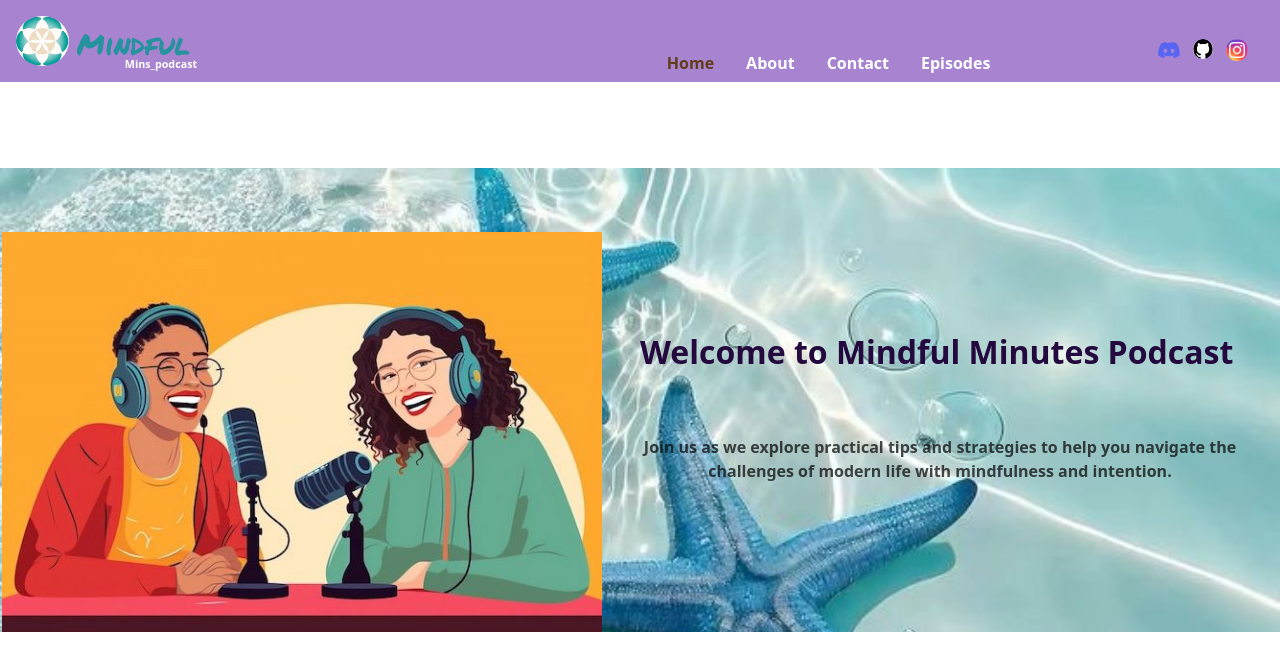
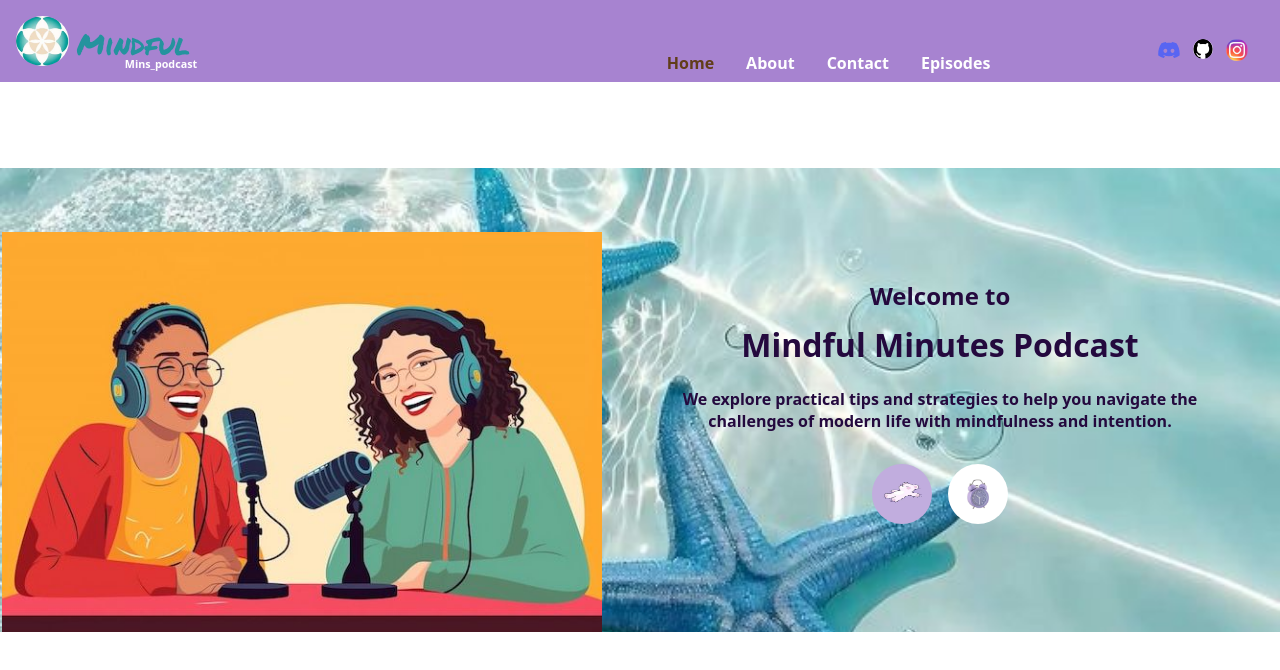
Before and after one commit to foziahussaini/mindful-podcast, a React (Vite) app: page / in a window 1280 px wide. Shown: the top 670 px of the page. Built offline with nearby package versions, Linux system fonts and the light colour scheme.

Commit message:
episode list

```diff
--- a/src/App.css
+++ b/src/App.css
@@ -18,8 +18,7 @@
   position: fixed;
   top: 0;
   left: 0;
-  height: 50px;
-  background-color: #a581cff9;
+  /* height: 50px; */
   padding: 1rem;
   color: white;
   display: flex;
@@ -131,18 +130,50 @@
   max-width: 600px;
   display: flex;
   flex-direction: column;
-  align-items: flex-start;
-  justify-content: center;
-  gap: 1rem;
-  color: #090909bd;
+  align-items: center;
+  line-height: 2px;
   font-weight: bold;
 }
 
 .topic{
   font-size: 2rem;
   font-weight: bold;
-  /* color: #24093e; */
 }
+
+.details{
+  line-height: normal;
+}
+
+.pic{
+  display: flex;
+  gap: 1rem;
+  margin-top: 1rem;
+  img{
+    cursor: pointer;
+  }
+}
+
+.episode-container{
+  position: absolute;
+  list-style: none;
+  margin-top: -1rem;
+  right: 25.8rem;
+  text-align: left;
+  max-width: 230px;
+  height: 150px;
+  padding: 1rem;
+  line-height: normal;
+  border-radius: 1rem;
+  background-color: #a581cff9;
+}
+
+.list{
+  margin-bottom: 1rem;
+  cursor: pointer;
+  font-weight: bold;
+  font-size: 0.8rem;
+  }
+
 /* .logo:hover {
   filter: drop-shadow(0 0 2em #646cffaa);
 }
--- a/src/App.jsx
+++ b/src/App.jsx
@@ -2,6 +2,7 @@ import { useState } from 'react';
 import Header from './components/header';
 // import PodcastVideo from './components/Content';
 import Mainpage from './components/Content';
+import List from './components/episodeList';
 
 function App() {
   const [count, setCount] = useState(0)
@@ -9,29 +10,8 @@ function App() {
   return (
     <>
       <Header/>
-      <Mainpage title = "Welcome to Mindful Minutes Podcast"
-      description = "Join us as we explore practical tips and strategies to help you navigate the challenges of modern life with mindfulness and intention."/>
-      {/* <PodcastVideo/> */}
-      {/* <div>
-        <a href="https://vite.dev" target="_blank">
-          <img src={viteLogo} className="logo" alt="Vite logo" />
-        </a>
-        <a href="https://react.dev" target="_blank">
-          <img src={reactLogo} className="logo react" alt="React logo" />
-        </a>
-      </div>
-      <h1>Vite + React</h1>
-      <div className="card">
-        <button onClick={() => setCount((count) => count + 1)}>
-          count is {count}
-        </button>
-        <p>
-          Edit <code>src/App.jsx</code> and save to test HMR
-        </p>
-      </div>
-      <p className="read-the-docs">
-        Click on the Vite and React logos to learn more
-      </p> */}
+      <Mainpage subTitle= "Welcome to" title = " Mindful Minutes Podcast"
+      description = "We explore practical tips and strategies to help you navigate the challenges of modern life with mindfulness and intention."/>
     </>
   )
 }
--- a/src/components/Content.jsx
+++ b/src/components/Content.jsx
@@ -1,11 +1,18 @@
 import { useRef } from "react";
 import { useEffect, useState } from "react";
-import  PodcastImage from '../assets/podcast1.jpeg';
+import PodcastImage from '../assets/podcast1.jpeg';
+import stressImage from '../assets/stress.jpeg';
+import timeImage from '../assets/time.jpeg';
+import List from '../components/episodeList';
 import '../App.css';
 
-function MainPage({title, description}) {
+function MainPage({subTitle, title, description}) {
     const [color] = useState("#24093e");
     const [displayTitle, setDisplayTitle] = useState("");
+    const [width, setWidth] = useState("60px");
+    const [height, setHeight] = useState("60px");
+    const [borderRadius, setBorderRadius] = useState("50%");
+    const [displayList, setDisplayList] = useState(false);
 
     useEffect(() => {
     setDisplayTitle("");
@@ -36,15 +43,21 @@ function MainPage({title, description}) {
         <div className="main-page">
            <img src={PodcastImage} alt="image" className="podcast-image"/>
            <div className="content">
+              <h2 style={{color}} className="subtitle">{subTitle}</h2>
               <h2 style={{color}} className="topic">{displayTitle}</h2>
-              <p className="details">{description}</p>
+              <p style={{color}} className="details">{description}</p>
+              <div className="pic">
+                <img style={{width, height, borderRadius}} src={stressImage} alt="stress"
+                onClick={() => setDisplayList(true)}/> {displayList && <List className="episode-list"/>}
+                <img style={{width, height, borderRadius}} src={timeImage} alt="time" />
+              </div>
            </div>
         </div>
     )
 }
 export default MainPage;
 
-// function PodcastVideo(){
+// const podcastVideo = memo(function PodcastVideo(src){
 //     const videoRef = useRef(null);
 
 //     return(
@@ -53,10 +66,10 @@ export default MainPage;
 //                 <source src="https://www.w3schools.com/html/mov_bbb.mp4" type="video/mp4" />
 //             </video>
 
-//             <div style={{marginTop: '0.5rem'}}>
+//             {/* <div style={{marginTop: '0.5rem'}}>
 //                 <button onClick={() => videoRef.current && videoRef.current.play()}>Play</button>
 //                 <button onClick={() => videoRef.current && videoRef.current.pause()} style={{marginLeft: '0.5rem'}}>Pause</button>
-//             </div>
+//             </div> */}
 //         </div>
 //     )
-// }
+// });
--- a/src/components/Header.jsx
+++ b/src/components/Header.jsx
@@ -17,10 +17,12 @@ function MenuItem({name, activeMenu, color, onChange}){
 }
 
 function Header(){
+    const [backgroundColor, setbackgroundColor] = useState("#a581cff9")
+    const [height, setheight] = useState("50px")
     const [activeMenu, setActiveMenu] = useState('Home'); //why its not working?
 
     return (
-        <header className="header">
+        <header style={{backgroundColor, height}} className="header">
             <div className='logo-content'>
                 <img className='image' src={logoImage} alt="" />
                 <div className='title'>
--- /dev/null
+++ b/src/components/episodeList.jsx
@@ -0,0 +1,21 @@
+import { useState } from "react";
+import '../App.css';
+// import { useRef } from "react";
+
+function EpisodeList({episodes}){
+    const [color] = useState("#24093e");
+  return(
+      <li className="list" style={{color}}>{episodes}</li>
+  );
+}
+
+function List(){
+    return(
+      <ul className="episode-container">
+        <EpisodeList episodes={"Episode 1: Understanding Stress"}/>
+        <EpisodeList episodes={"Episode 2: relief stress Tips"}/>
+        <EpisodeList episodes={"Episode 3: Mindfulness Practices"}/>
+      </ul>
+    )
+}
+export default List;
```
Also changed, not shown: src/assets/stress.jpeg (added), src/assets/time.jpeg (added).
